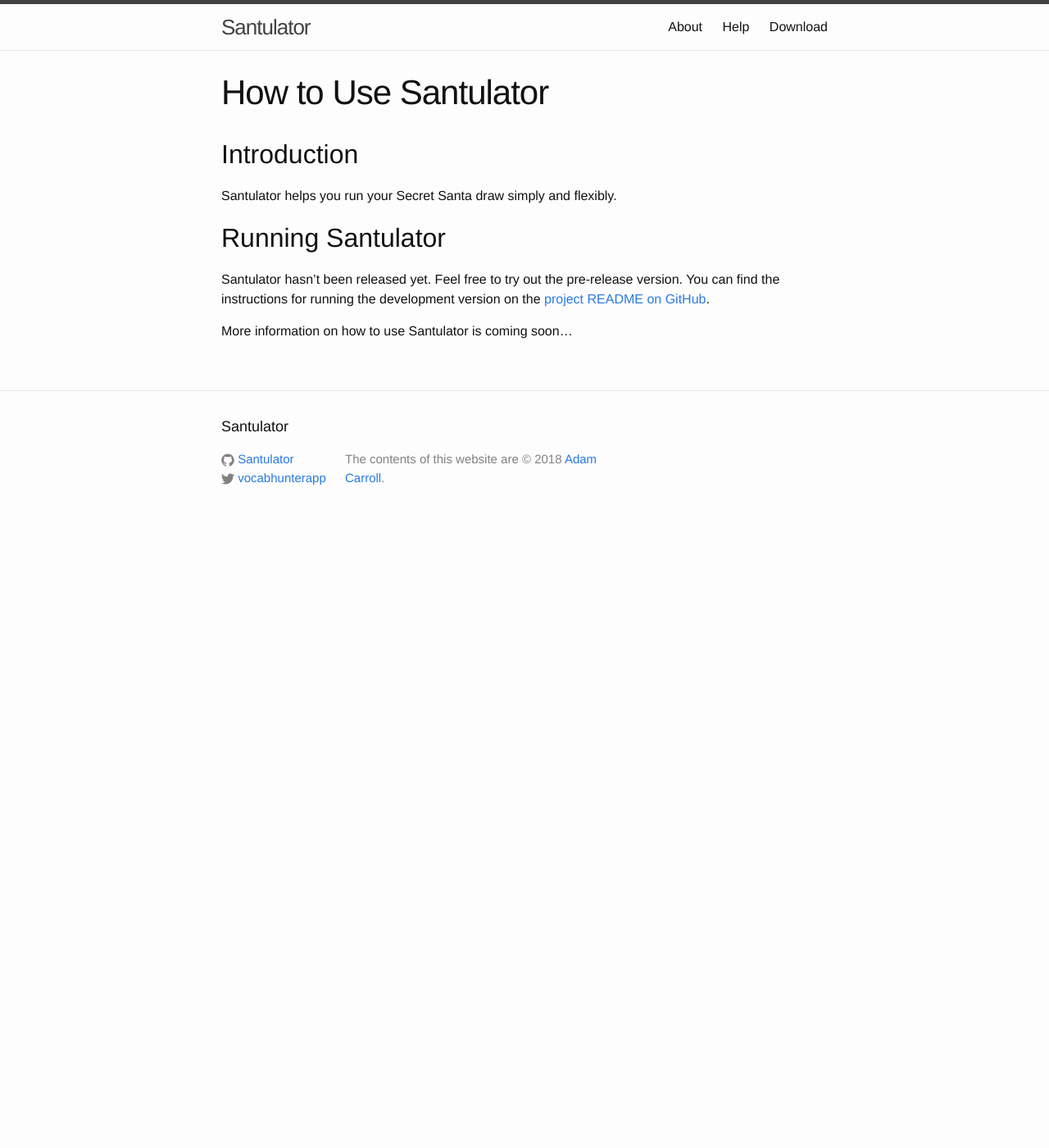
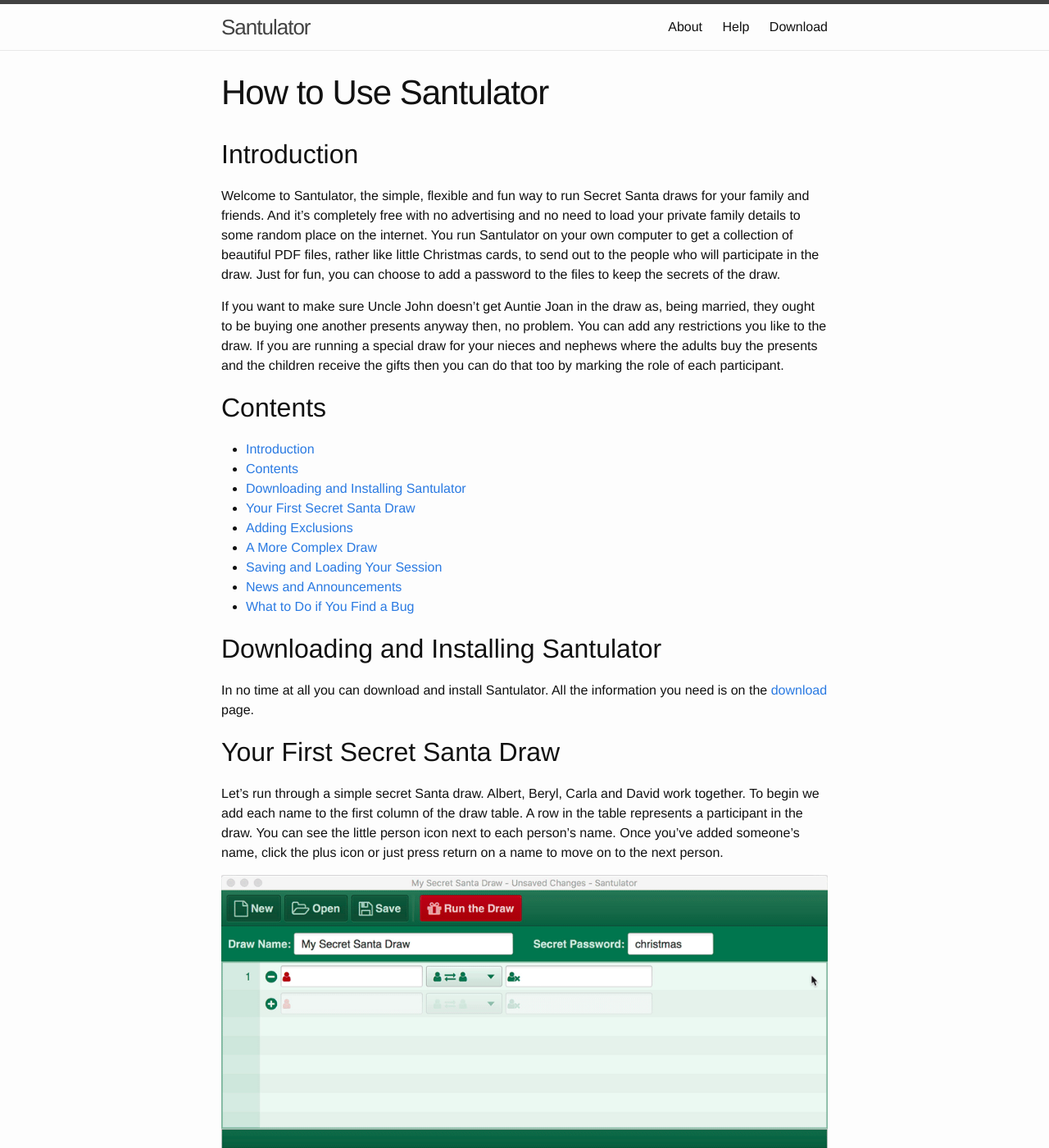
Before and after one commit to Santulator/santulator.github.io, a Jekyll site: the page built from help.md, in a window 1280 px wide and 1400 px high. Shown: the whole window at 82% size. Built offline with Jekyll 4.4.1, drawn with Linux system fonts in a browser that asks for light colours; some of the changed text lies outside the part shown.

Commit message:
Added content to the help page

```diff
--- a/help.md
+++ b/help.md
@@ -10,10 +10,61 @@
 
 ## Introduction
 
-Santulator helps you run your Secret Santa draw simply and flexibly.
+Welcome to Santulator, the simple, flexible and fun way to run Secret Santa draws for your family and friends.  And it's completely free with no advertising and no need to load your private family details to some random place on the internet.  You run Santulator on your own computer to get a collection of beautiful PDF files, rather like little Christmas cards, to send out to the people who will participate in the draw.  Just for fun, you can choose to add a password to the files to keep the secrets of the draw.
 
-## Running Santulator
+If you want to make sure Uncle John doesn't get Auntie Joan in the draw as, being married, they ought to be buying one another presents anyway then, no problem.  You can add any restrictions you like to the draw.  If you are running a special draw for your nieces and nephews where the adults buy the presents and the children receive the gifts then you can do that too by marking the role of each participant.
 
-Santulator hasn't been released yet.  Feel free to try out the pre-release version.  You can find the instructions for running the development version on the [project README on GitHub](https://github.com/Santulator/Santulator/blob/master/README.md).
+## Contents
 
-More information on how to use Santulator is coming soon...
+* Do not remove this line (it will not be displayed)
+{:toc}
+
+## Downloading and Installing Santulator
+
+In no time at all you can download and install Santulator.  All the information you need is on the [download](/download) page.
+
+## Your First Secret Santa Draw
+
+Let's run through a simple secret Santa draw.  Albert, Beryl, Carla and David work together.  To begin we add each name to the first column of the draw table.  A row in the table represents a participant in the draw.  You can see the little person icon next to each person's name.  Once you've added someone's name, click the plus icon or just press return on a name to move on to the next person.
+
+![Santulator add participants](/assets/Santulator-Add-Participants-1.gif){: .center-image }
+
+Now we give the draw a title and just for fun we'll add the top-secret password "surprise”.
+
+![Santulator draw title](/assets/Santulator-Draw-Title-1.gif){: .center-image }
+
+Let's get Santulator to do it's magic.  Press the "Run the Draw” button.  This opens up a simple 3-stage wizard.
+![Santulator draw title](/assets/Santulator-Draw-Wizard-1.gif){: .center-image }
+Pressing "Start the Draw” will shuffle the participants and make sure that everyone has someone different to buy a present for.  The "Next” button takes you to the second stage of the wizard.  Here you can press "Save Draw Results” to choose the directory on your computer where you would like to store the PDF files.  When this is done, press "Next” to move on to the third and final stage of the wizard.  All that remains is to collect the results of the draw.  When you press "Open Draw Results” you will see the folder with a set of files, one for each participant in the draw.
+
+## Adding Exclusions
+
+Sometimes you need to make sure that certain people are excluded from giving presents to certain other people.  The most common reason to do this is for a family Secret Santa draw.  Auntie Joan and Uncle John are married and will be buying one another presents anyway so you need to make sure they don't get each other in the draw.  To do this, go to the row for Joan and add John as a name in the list of exclusions on the right hand side.  Do the same for John, adding Joan's name to the exclusions for her.
+
+![Santulator exclusions](/assets/Santulator-Exclusions-1.gif){: .center-image }
+
+## A More Complex Draw
+
+Perhaps in your family the lucky nieces and nephews receive presents and it is the job of the aunts and uncles to buy them those presents.  You can set up a special type of Secret Santa draw in Santulator for this.  Each person in a Santulator draw has one of three roles: they are either a present giver, a present receiver or both.  By default every participant is both a present giver and a present receiver.  However for our special draw we'll assign some special roles.  First of all let's add just the nieces and nephews and mark them as present receivers only so that they don't have to buy any presents:
+
+![Santulator present receivers](/assets/Santulator-Present-Receivers-1.gif){: .center-image }
+
+Next we need to add the generous aunts and uncles, this time marking their role as present givers.  They won't be receiving any presents:
+
+![Santulator present givers](/assets/Santulator-Present-Givers-1.gif){: .center-image }
+
+Once this is done we can decide if we want to set the draw name and add a secret password and then finally run the draw.  Just as before we run through the draw wizard and create a set of beautiful PDF files to send out to the people marked as present givers, in this case, just the aunts and uncles.
+
+## Saving and Loading Your Session
+
+If you need to run the same draw with the same people each year, you might like to save your session to avoid typing all the names in next time round.  If you press the "Save” button (or alternatively use one of the corresponding menu items) you can store the details of the draw setup in a `.santa` file.  These `.santa` files contain everything from the draw table (the names of participants, their roles and any exclusions) along with the name of the draw and the secret password, if you have set one.  Having saved the session you can reopen it at any time using the "Open" button or the corresponding menu item.  Note that `.santa` files just contain the draw setup but not the actual draw results.  The draw results are created each time you press "Run the Draw” to open the draw wizard and are saved as PDF files.
+
+## News and Announcements
+
+If you'd like to stay up-to-date on the latest on Santulator, follow [@{{site.twitter.username}}]({{site.twitter.link}}) on Twitter.  And for the programmers out there, don't forget you can always fork the [Santulator Open Source project on GitHub](https://github.com/Santulator/Santulator).
+
+## What to Do if You Find a Bug
+
+If you find a bug, please report it.  You can find details on how to do this on the [How to Report a Bug](/issues) page.
+
+If you can fix the problem yourself, please send a [GitHub Pull Request](https://help.github.com/articles/about-pull-requests/).
```
Also changed, not shown: assets/Santulator-Add-Participants-1.gif (added), assets/Santulator-Draw-Title-1.gif (added), assets/Santulator-Exclusions-1.gif (added), assets/Santulator-Present-Givers-1.gif (added), assets/Santulator-Present-Receivers-1.gif (added), 1 other file.
